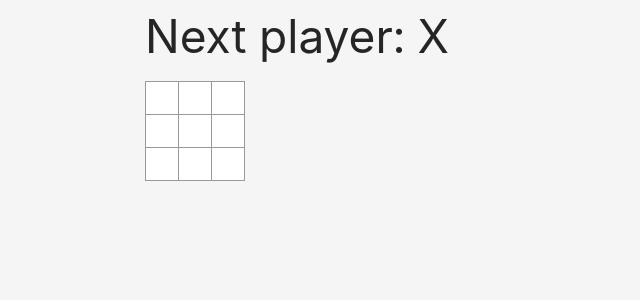
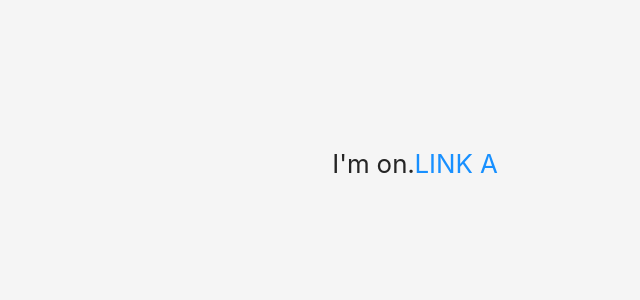
Before and after one commit to GodGc/review-react, a React app: page /#/event in a window 1280 px wide. Shown: the top 300 px of the page, without its empty margins (225-865 px from the left). Built offline with nearby package versions, Linux system fonts and the light colour scheme.

Commit message:
fix: event

```diff
--- a/src/App.jsx
+++ b/src/App.jsx
@@ -1,12 +1,16 @@
 import React, {Component} from 'react'
 import {Switch, Route, Redirect } from 'react-router-dom'
 import Index from './pages/index'
+import Order from './pages/order'
+import EventHandle from './pages/eventHandle'
 import './index.scss'
 
 export default class App extends Component {
   render () {
     return <div>
       <Switch>
+        <Route path='/event' component={EventHandle}/>
+        <Route path='/order' component={Order}/>
         <Route path='/' component={Index}/>
       </Switch>
     </div>
--- /dev/null
+++ b/src/pages/eventHandle/index.jsx
@@ -0,0 +1,27 @@
+import React from "react";
+import ReactDOM from "react-dom";
+import "./index.scss";
+
+function EventHandle(props) {
+    return (
+        <div className="txt-18">
+            I'm on.
+
+            <ActionLink />
+        </div>
+    );
+}
+
+function ActionLink (){
+    function handleClick (e){
+        e.preventDefault(); // e是一个合成事件
+        console.log('The link was Clicked')
+    }
+    return (
+        <a href="#" onClick={handleClick}>LINK A</a>
+    )
+}
+
+
+
+export default EventHandle;
--- /dev/null
+++ b/src/pages/eventHandle/index.scss
@@ -0,0 +1,7 @@
+@import '~@styles/common';
+
+.txt-18{
+    padding-top: rem(100);
+    font-size: rem(18);
+    text-align: center;
+}
--- a/src/pages/index/index.jsx
+++ b/src/pages/index/index.jsx
@@ -2,10 +2,12 @@ import React from "react";
 import ReactDOM from "react-dom";
 import "./index.scss";
 
-function Square (props) {
+function Square(props) {
     return (
-        <button className="square" onClick={props.onClick}>{props.value}</button>
-    )
+        <button className="square" onClick={props.onClick}>
+            {props.value}
+        </button>
+    );
 }
 
 // class Square extends React.Component {
@@ -17,32 +19,20 @@ function Square (props) {
 // }
 
 class Board extends React.Component {
-    constructor(props) {
-        super(props);
-        this.state = {
-            squeres: Array(9).fill(null),
-            xIsNext: true,
-        }
-    }
-
-    handleClick(i){
-        let {xIsNext} = this.state;
-        const squeres = this.state.squeres.slice();
-        squeres[i] = xIsNext?'X': 'O';
-        this.setState({squeres, xIsNext: !xIsNext})
-    }
-
     renderSquare(i) {
-        return <Square value={this.state.squeres[i]} onClick={()=>{this.handleClick(i)}} />;
+        return (
+            <Square
+                value={this.props.squares[i]}
+                onClick={() => {
+                    this.props.onClick(i);
+                }}
+            />
+        );
     }
 
     render() {
-        let {xIsNext} = this.state;
-        const status = `Next player: ${xIsNext?'X':'O'}`;
-
         return (
             <div>
-                <div className="status">{status}</div>
                 <div className="board-row">
                     {this.renderSquare(0)}
                     {this.renderSquare(1)}
@@ -64,15 +54,68 @@ class Board extends React.Component {
 }
 
 class Game extends React.Component {
+    constructor(props) {
+        super(props);
+        this.state = {
+            history: [
+                {
+                    squares: Array(9).fill(null),
+                },
+            ],
+            xIsNext: true,
+            stepNumber: 0,
+        };
+    }
+    jumpTo(step) {
+        this.setState({
+          stepNumber: step,
+          xIsNext: (step % 2) === 0,
+        });
+    }
+    handleClick(i) {
+        const history = this.state.history.slice(0, this.state.stepNumber + 1);
+        const current = history[history.length - 1];
+        const squares = current.squares.slice();
+        if (calculateWinner(squares) || squares[i]) {
+          return;
+        }
+        squares[i] = this.state.xIsNext ? 'X' : 'O';
+        this.setState({
+          history: history.concat([{
+            squares: squares
+          }]),
+          stepNumber: history.length,
+          xIsNext: !this.state.xIsNext,
+        });
+    }
     render() {
+        const history = this.state.history;
+        const current = history[this.state.stepNumber];
+        const winner = calculateWinner(current.squares);
+        const moves = history.map((step, move) => {
+            const desc = move ?
+              'Go to move #' + move :
+              'Go to game start';
+            return (
+              <li key={move}>
+                <button onClick={() => this.jumpTo(move)}>{desc}</button>
+              </li>
+            );
+          });
+        let status;
+        if (winner) {
+            status = "Winner: " + winner;
+        } else {
+            status = "Next player: " + (this.state.xIsNext ? "X" : "O");
+        }
         return (
             <div className="game">
                 <div className="game-board">
-                    <Board />
+                    <Board squares={current.squares} onClick={(i) => this.handleClick(i)} />
                 </div>
                 <div className="game-info">
-                    <div>{/* status */}</div>
-                    <ol>{/* TODO */}</ol>
+                    <div>{status}</div>
+                    <ol>{moves}</ol>
                 </div>
             </div>
         );
@@ -80,3 +123,23 @@ class Game extends React.Component {
 }
 
 export default Game;
+
+function calculateWinner(squares) {
+    const lines = [
+        [0, 1, 2],
+        [3, 4, 5],
+        [6, 7, 8],
+        [0, 3, 6],
+        [1, 4, 7],
+        [2, 5, 8],
+        [0, 4, 8],
+        [2, 4, 6],
+    ];
+    for (let i = 0; i < lines.length; i++) {
+        const [a, b, c] = lines[i];
+        if (squares[a] && squares[a] === squares[b] && squares[a] === squares[c]) {
+            return squares[a];
+        }
+    }
+    return null;
+}
--- /dev/null
+++ b/src/pages/order/index.jsx
@@ -0,0 +1,59 @@
+import React from "react";
+import ReactDOM from "react-dom";
+import "./index.scss";
+
+function Order(props) {
+    return (
+        <div className="txt-18">
+            {/* <Clock date={new Date()} /> */}
+            <Clock />
+        </div>
+    );
+}
+
+class Clock extends React.Component {
+    timer = null;
+    constructor(props) {
+        super(props);
+        this.state = {
+            date: new Date(),
+        };
+    }
+    // 组件挂载时调用
+    componentDidMount() {
+        this.timer = setInterval(() =>{
+            this.tick()
+        }, 1000)
+        console.log("this", this.timer);
+    }
+
+    componentWillUnmount() {
+        clearInterval(this.timer)
+    }
+
+    tick(){
+        this.setState({
+            date: new Date()
+        })
+    }
+
+    render() {
+        return (
+            <div>
+                <h1>Hello, world!</h1>
+                <h2>It is {this.state.date.toLocaleTimeString()}.</h2>
+            </div>
+        );
+    }
+}
+
+// function Clock(props) {
+//     return (
+//         <div>
+//             <h1>Hello, world!</h1>
+//             <h2>It is {props.date.toLocaleTimeString()}.</h2>
+//         </div>
+//     );
+// }
+
+export default Order;
--- /dev/null
+++ b/src/pages/order/index.scss
@@ -0,0 +1,6 @@
+@import '~@styles/common';
+
+.txt-18{
+    padding-top: rem(100);
+    font-size: rem(18);
+}
```
